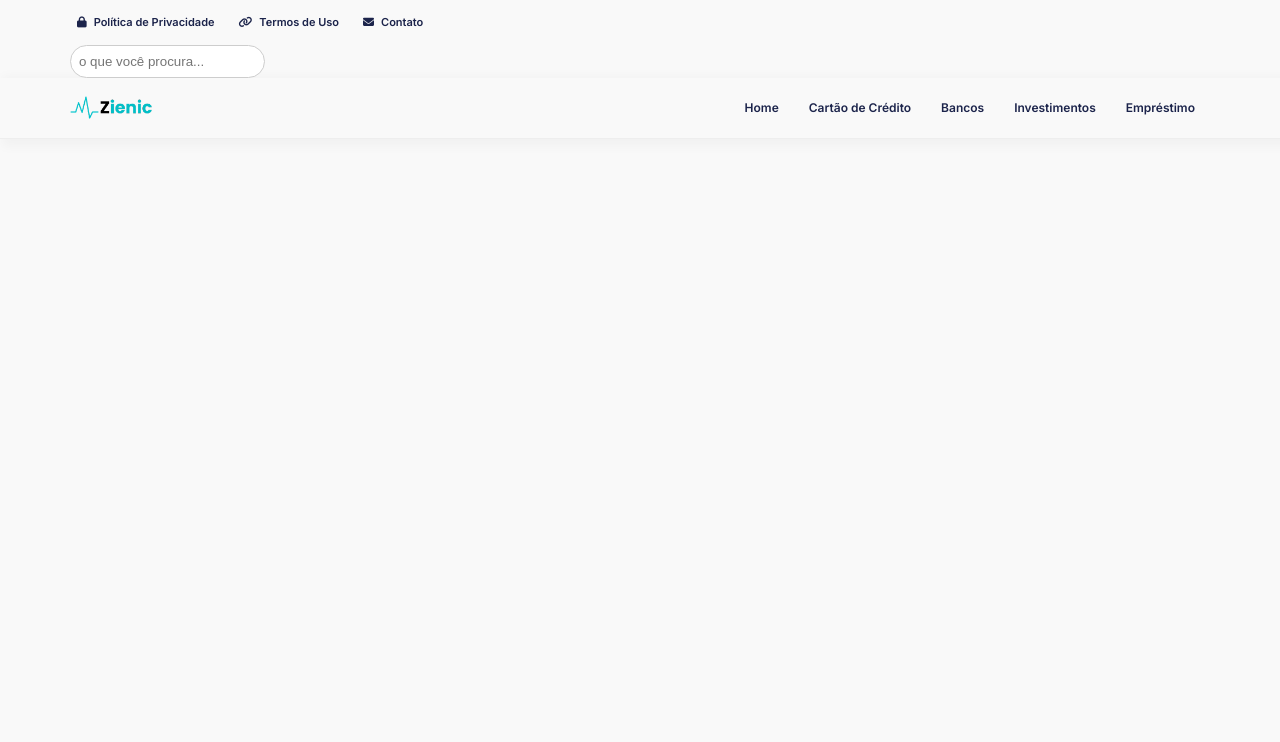
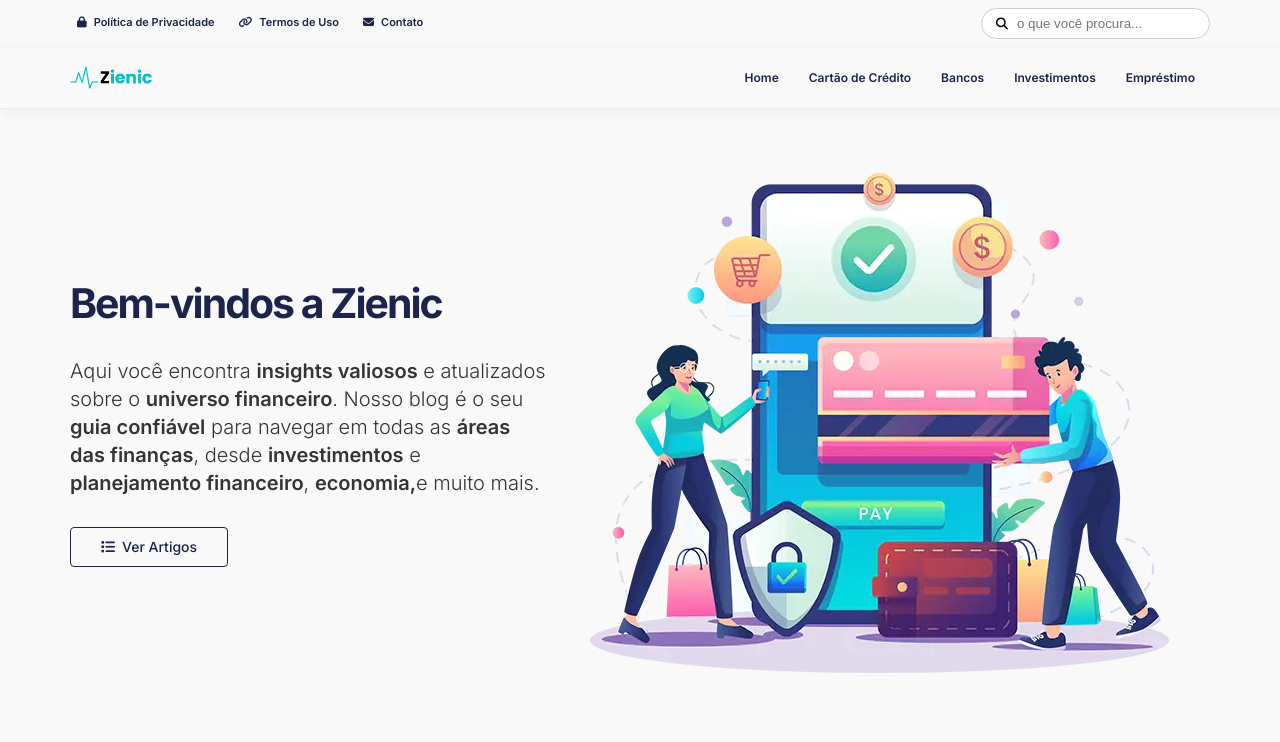
Before and after one commit to danielspun/template-default, a plain HTML site: page index.html in a window 1280 px wide. Drawn offline with Linux system fonts and the light colour scheme.

Commit message:
Intro do site

```diff
--- a/css/style.css
+++ b/css/style.css
@@ -24,6 +24,15 @@ time, mark, audio, video {
     font-weight: 600;
     font-style: normal;
 }
+
+:root {
+    --blue: #1C244B;
+    --white: #ffffff;
+    --font-small: 12px;
+    --cinza: #353434;
+  }
+
+
 
 a {
     text-decoration: none;
@@ -58,6 +67,27 @@ body {
     background: #f9f9f9;
 }
 
+.d-flex {
+    display: flex;
+}
+
+.justify-between {
+    justify-content: space-between;
+}
+
+.justify-center{
+    justify-content: center;
+}
+
+
+.align-center {
+    align-items: center;
+}
+
+.direction-column {
+    flex-direction: column
+}
+
 .container {
     max-width: 1140px;
     margin:0 auto;
@@ -67,20 +97,19 @@ body {
     min-height: 48px;
 }
 
-.    {
+/* .    {
     display: flex;
     gap:10px;
     justify-content: end;
     align-items: center;
-}
+} */
 
 .top-bar .container ul {
-    display: flex;
     gap:10px;
 }
 
 .top-bar .container ul li a {
-    color:#1C244B;
+    color:var(--blue);
     font-size: 11px;
     padding: 17px 7px;
     display: block;
@@ -92,9 +121,21 @@ body {
 
 .top-bar form input {
     border-radius: 50px;
-    border:0;
-    padding:8px;
+    padding: 7px 15px;
     border: 1px solid #cdcdcd;
+    margin-top: 2px;
+    padding-left: 35px;
+}
+
+.top-bar .search-form  {
+    position: relative;
+}
+
+.top-bar .search-form i {
+    position: absolute;
+    left: 15px;
+    top: 12px;
+    font-size: 12px;
 }
 
 header nav {
@@ -103,9 +144,6 @@ header nav {
 }
 
 header nav .container {
-    display: flex;
-    justify-content: space-between;
-    align-items: center;
     min-height: 60px;
 }
 
@@ -115,9 +153,9 @@ header nav .container ul {
 
 header nav .container ul li a {
     padding: 15px;
-    color:#1c244b;
+    color:var(--blue);
     font-weight: 600;
-    font-size: 12px;
+    font-size: var(--font-small);
     display: block;
 }
 
@@ -125,3 +163,69 @@ header .logo img {
     height: 23px;
     width: auto;
 }
+
+/* Intro */
+
+
+.intro {
+    padding: 64px 0;
+}
+
+.intro .col-one {
+    gap: 30px;
+    width: 42%;
+    align-items: flex-start;
+}
+
+.intro .col-two {
+    width: 58%;
+    text-align: center;
+}
+
+.intro h1 {
+    font-family: "Inter", Sans-serif;
+    font-size: 3.2vw;
+    font-weight: bold;
+    text-transform: none;
+    font-style: normal;
+    text-decoration: none;
+    line-height: 1.1em;
+    letter-spacing: -2px;
+    word-spacing: 0em;
+    color:var(--blue);
+}
+
+.intro p {
+    text-align: left;
+    font-family: "Inter", Sans-serif;
+    font-size: 20px;
+    font-weight: 300;
+    text-transform: none;
+    font-style: normal;
+    text-decoration: none;
+    line-height: 1.4em;
+    letter-spacing: 0px;
+    word-spacing: 0em;
+    color: var(--cinza);
+}
+
+.intro a {
+    font-family: "Inter", Sans-serif;
+    font-size: 14px;
+    font-weight: 500;
+    text-transform: capitalize;
+    font-style: normal;
+    line-height: 1em;
+    letter-spacing: 0px;
+    word-spacing: 0em;
+    color: var(--blue);
+    border-style: solid;
+    border-width: 1px;
+    border-color: var(--e-global-color-secondary);
+    border-radius: 4px;
+    padding: 12px 30px;
+}
+
+.intro a i {
+    margin-right: 7px;
+}
--- a/index.html
+++ b/index.html
@@ -30,21 +30,22 @@
 
         <header>
                 <div class="top-bar">
-                    <div class="container">
-                        <ul>
+                    <div class="container d-flex justify-between align-center">
+                        <ul class="d-flex">
                             <li><a><i class="fas fa-lock"></i>Política de Privacidade</a></li>
                             <li><a><i class="fa-solid fa-link"></i>Termos de Uso</a></li>
                             <li><a><i class="fa-solid fa-envelope"></i>Contato</a></li>
                         </ul>
 
-                        <form action="">
+                        <form action="" class="search-form">
+                            <i class="fa-solid fa-magnifying-glass"></i>
                             <input type="text" placeholder="o que você procura..." />
                         </form>
                     </div>
                 </div>
 
                 <nav>
-                    <div class="container">
+                    <div class="container d-flex justify-between align-center">
                         <div class="logo">
                             <a href="">
                                 <img src="img/logo.png" alt="Template Padrão" title="Template Padrão" width="150" height="42" />
@@ -64,6 +65,19 @@
 
         </header>
 
+        <section class="intro">
+            <div class="container d-flex">
+                <div class="col-one d-flex direction-column justify-center">
+                    <h1>Bem-vindos a Zienic</h1>
+                    <p>Aqui você encontra <b>insights valiosos</b> e atualizados sobre o <b>universo financeiro</b>. Nosso blog é o seu<b> guia confiável</b> para navegar em todas as <b>áreas das finanças</b>, desde <b>investimentos</b> e <b>planejamento financeiro</b>, <b>economia,</b>e muito mais.</p>
+                    <a href=""><i class="fa-solid fa-list"></i>Ver Artigos</a>
+                </div>
+                <div class="col-two">
+                    <img src="img/intro.webp" alt="Intro" />
+                </div>
+            </div>
+        </section>
+
 
     </div>
 
```
Also changed, not shown: img/intro.webp (added).
